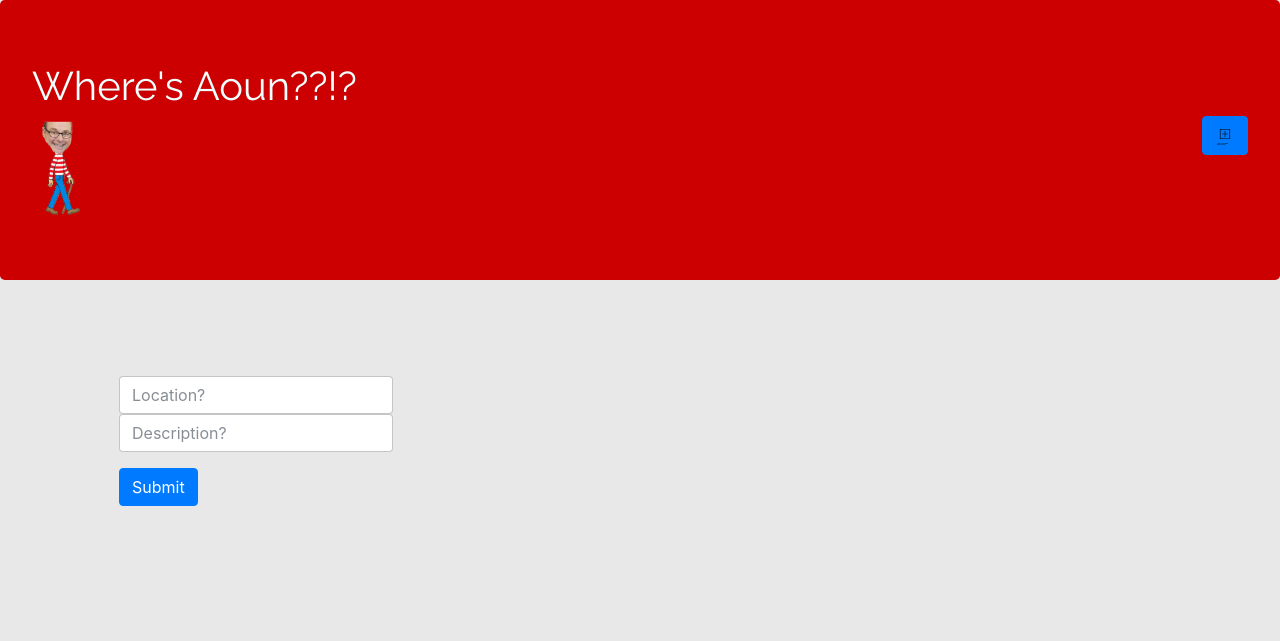
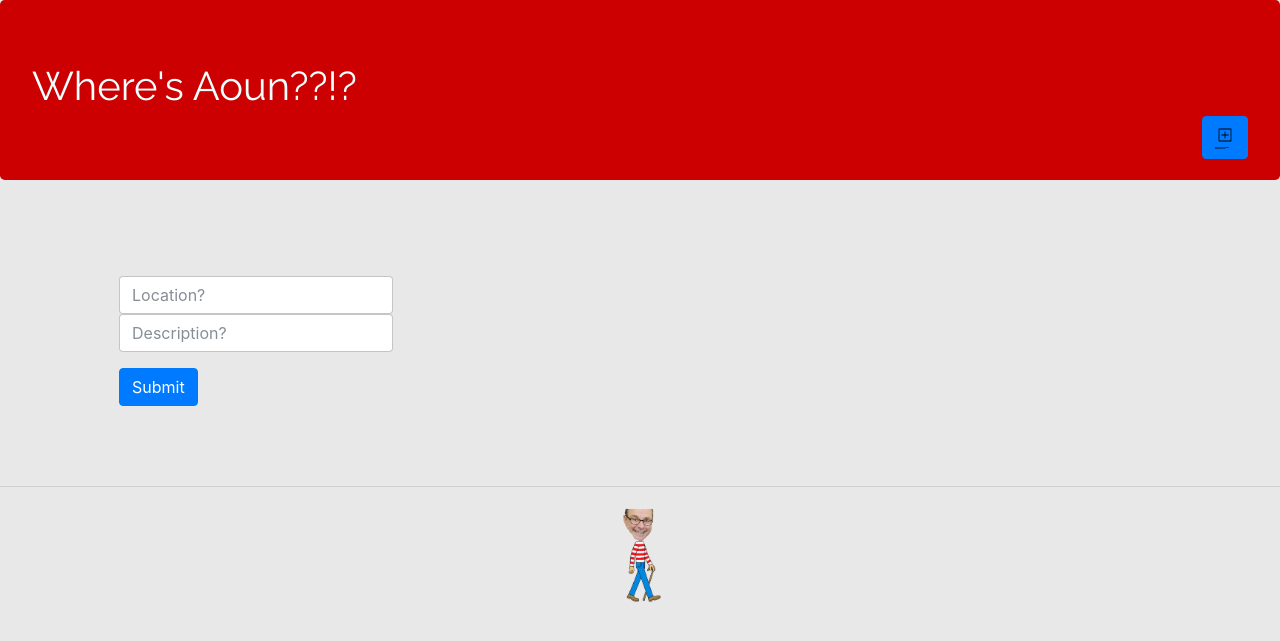
Before and after one commit to SupremeSteak1/AWildHackathonAppeared, a PHP site: page / in a window 1280 px wide. Shown: the top 641 px of the page. Run offline with PHP 8.4, Linux system fonts and the light colour scheme; data that the repository does not hold is empty; some libraries are stand-ins or nearby versions.

Commit message:
aoun at the bottom

```diff
--- a/index.php
+++ b/index.php
@@ -15,8 +15,7 @@
   <body>
   	<div class="jumbotron text-left">
     	<h1>Where's Aoun??!?</h1>
-    	<img src="AounLogo_transparent.png" height=100>
-    	<a class="btn btn-primary float-right" role="button"><img src="noun_991633_cc.svg" width=20 height=20></a>
+    	<a class="btn btn-primary float-right" role="button"><img src="noun_991633_cc.svg" class="img-fluid" width=20 height=20></a>
 	</div>
 
 <?php
@@ -35,6 +34,11 @@ require 'posts.php';
 		</div>
 	</div>
 
+	<hr>
+	<div class="mx-auto" style="width: 54px">
+		<img src="AounLogo_transparent.png" height=100 class="mx-auto">
+	</div>
+
 
     <!-- Optional JavaScript -->
     <!-- jQuery first, then Popper.js, then Bootstrap JS -->
```
